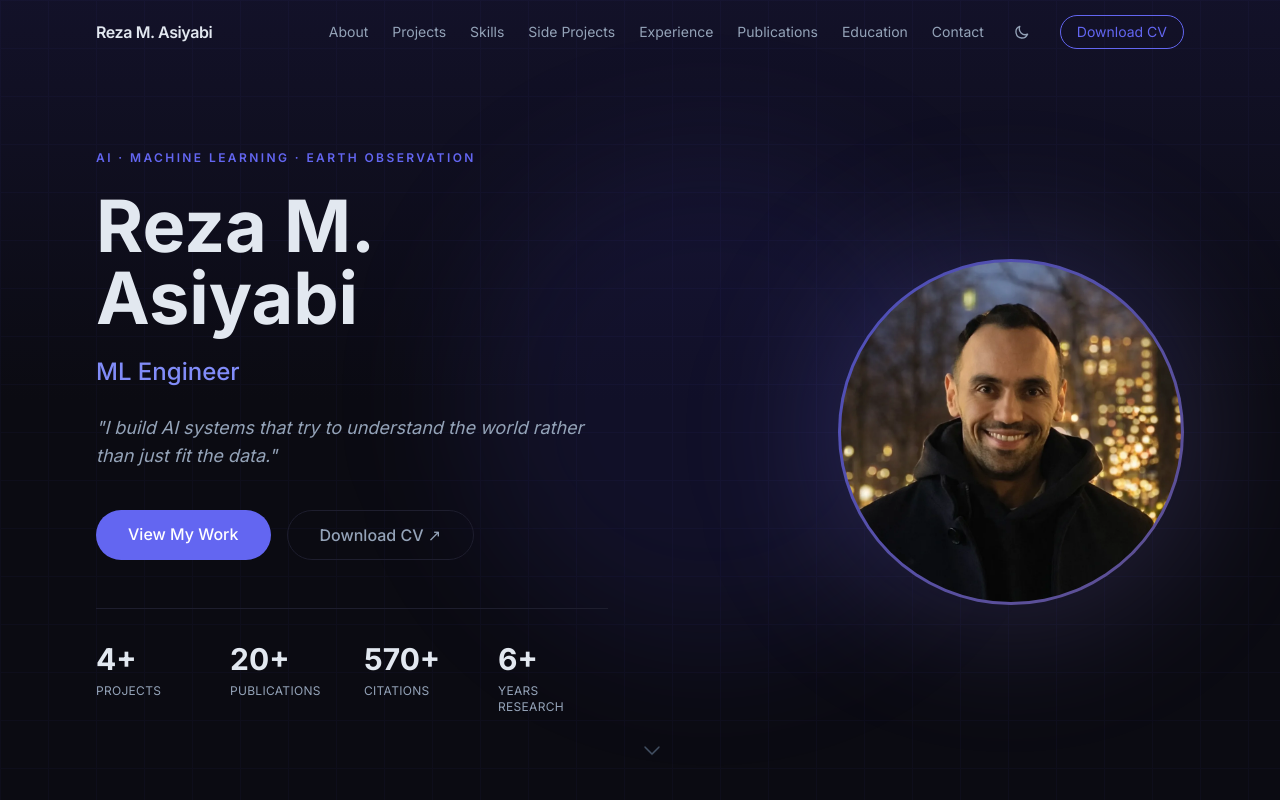
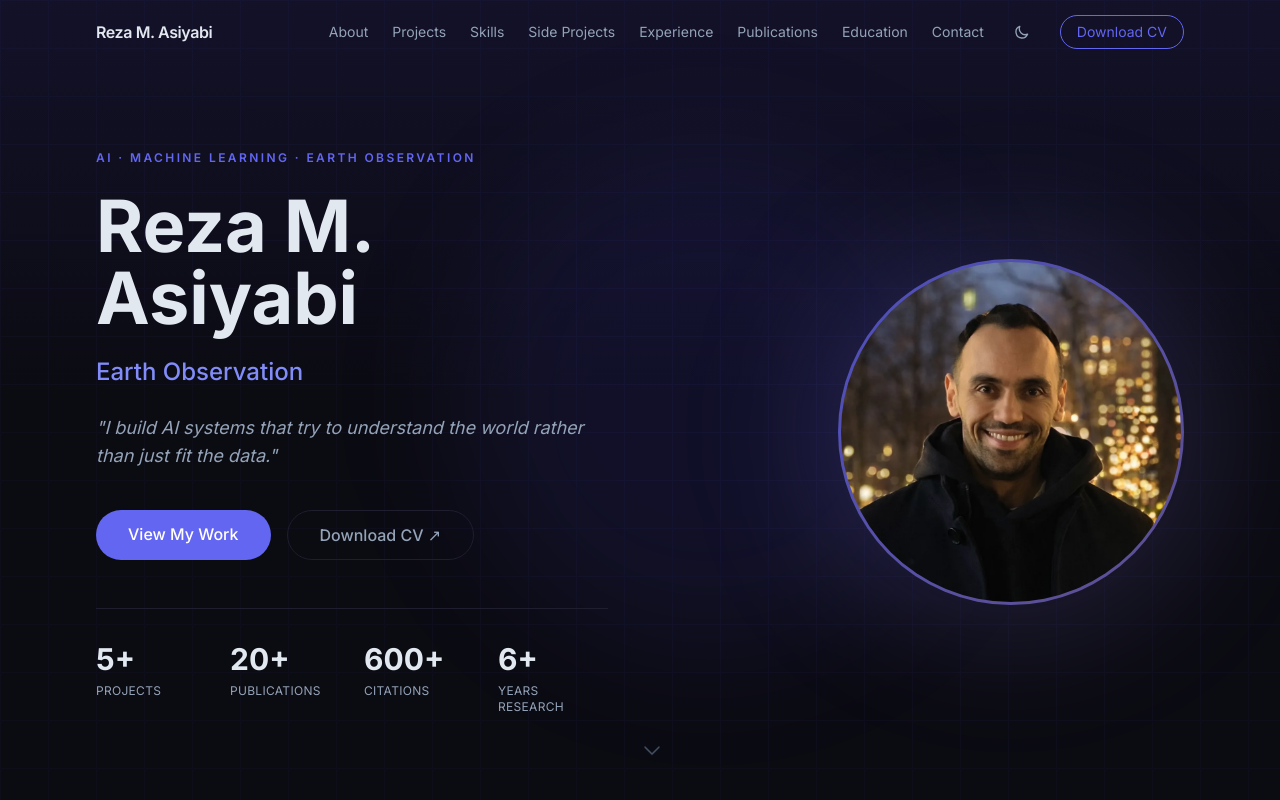
Before and after one commit to Reza-Asiyabi/reza-asiyabi.github.io, an Astro site: page / in a window 1280 px wide. Shown: the top 800 px of the page. Built offline with nearby package versions, Linux system fonts and the light colour scheme; Astro itself is replaced by a stand-in of ours.

Commit message:
Update statistics and job titles in Hero component

```diff
--- a/src/components/Hero.astro
+++ b/src/components/Hero.astro
@@ -69,7 +69,7 @@
         <!-- Stats bar -->
         <div class="border-t border-stroke pt-8 grid grid-cols-2 sm:grid-cols-4 gap-6 stagger">
           <div class="fade-up">
-            <div class="text-3xl font-bold text-foreground">4+</div>
+            <div class="text-3xl font-bold text-foreground">5+</div>
             <div class="text-xs text-muted mt-1.5 tracking-wide uppercase">Projects</div>
           </div>
           <div class="fade-up">
@@ -77,7 +77,7 @@
             <div class="text-xs text-muted mt-1.5 tracking-wide uppercase">Publications</div>
           </div>
           <div class="fade-up">
-            <div class="text-3xl font-bold text-foreground">570+</div>
+            <div class="text-3xl font-bold text-foreground">600+</div>
             <div class="text-xs text-muted mt-1.5 tracking-wide uppercase">Citations</div>
           </div>
           <div class="fade-up">
@@ -133,9 +133,9 @@
 
 <script>
   const words = [
-    'AI Researcher',
-    'ML Engineer',
+    'AI/ML Researcher',
     'Earth Observation',
+    'Geospatial Machine Learning',
     'Research Scientist',
   ];
   let wordIndex = 0;
```
